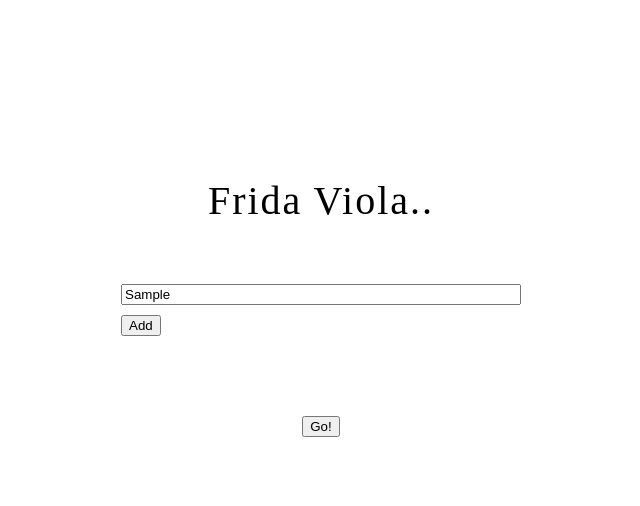
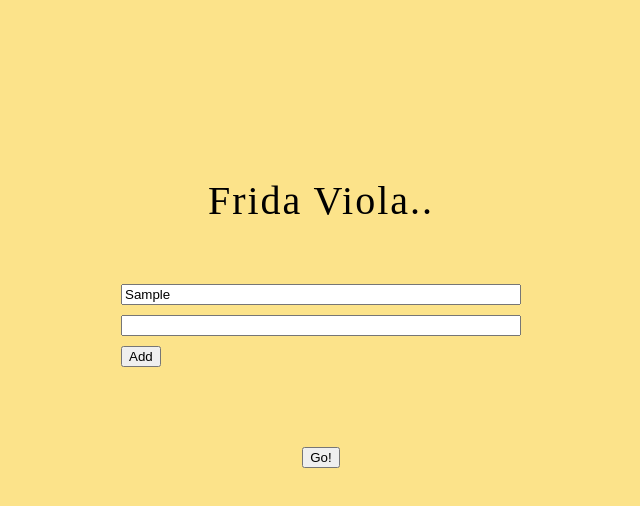
Before and after one commit to fridaarkenstrand/tjejer-kodar, a plain HTML site: page index.html in a window 1280 px wide. Both pictures are taken after typing "Sample" into the empty fields and a click on the button "Add". Shown: the whole page, without its empty margins (319-959 px from the left). Drawn offline with nearby package versions, Linux system fonts and the light colour scheme.

Commit message:
Add JavaScript to page

```diff
--- a/index.html
+++ b/index.html
@@ -5,7 +5,7 @@
 		<title>Frida Viola</title>
 		<link href="./main.css" rel="stylesheet" type="text/css">
 	</head>
-	<body>
+	<body style="background-color: #fce38a;">
 		<h1>Frida Viola..</h1>
 		<div class="inputSection">
 			<div class="inputs">
@@ -13,6 +13,20 @@
 			</div>
 			<button class="addOption">Add</button>
 		</div>
+		<div class="resultSection"></div>
 		<button>Go!</button>
+
+		<script src="https://code.jquery.com/jquery-3.3.1.min.js"></script>
+		<script>
+			$(function() {
+				$('.resultSection').hide()
+
+				var add_option = function() {
+					$('.inputs').append('<input></input>')
+				}
+
+				$('.addOption').click(add_option)
+			})
+		</script>
 	</body>
 </html>
```
